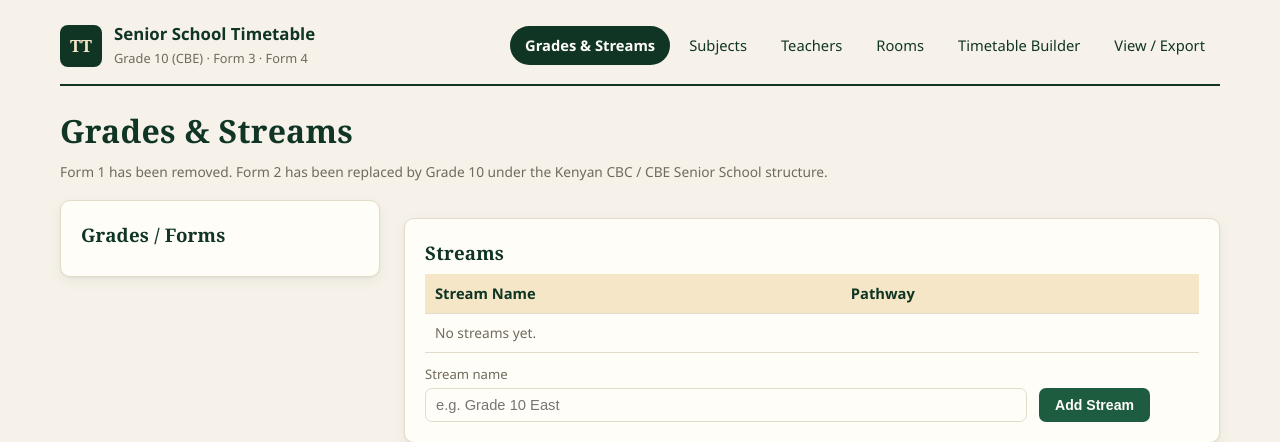
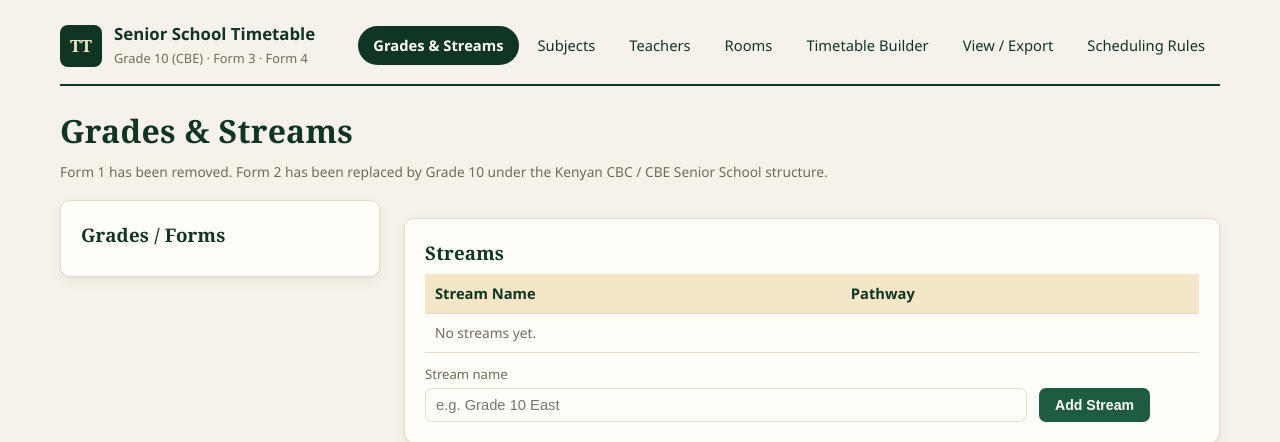
Before and after one commit to jumasir703-dot/Gtimetable, a Flask app: page /grades in a window 1280 px wide. Shown: the top 442 px of the page. Run offline with Flask 3, Linux system fonts and the light colour scheme; data that the repository does not hold is empty; parts of the project's set-up code (start-up, migrations or seed data) failed here and were passed over; some libraries are stand-ins or nearby versions.

Commit message:
Update base.html

```diff
--- a/templates/base.html
+++ b/templates/base.html
@@ -23,9 +23,9 @@
       <a href="{{ url_for('rooms_page') }}" class="{{ 'active' if request.endpoint=='rooms_page' else '' }}">Rooms</a>
       <a href="{{ url_for('builder_page') }}" class="{{ 'active' if request.endpoint=='builder_page' else '' }}">Timetable Builder</a>
       <a href="{{ url_for('view_page') }}" class="{{ 'active' if request.endpoint=='view_page' else '' }}">View / Export</a>
+      <a href="{{ url_for('rules_page') }}" class="{{ 'active' if request.endpoint=='rules_page' else '' }}">Scheduling Rules</a>
     </nav>
   </header>
-
   {% with messages = get_flashed_messages(with_categories=true) %}
     {% if messages %}
       <div class="flash-wrap">
@@ -35,7 +35,6 @@
       </div>
     {% endif %}
   {% endwith %}
-
   <main class="content">
     {% block content %}{% endblock %}
   </main>
```
